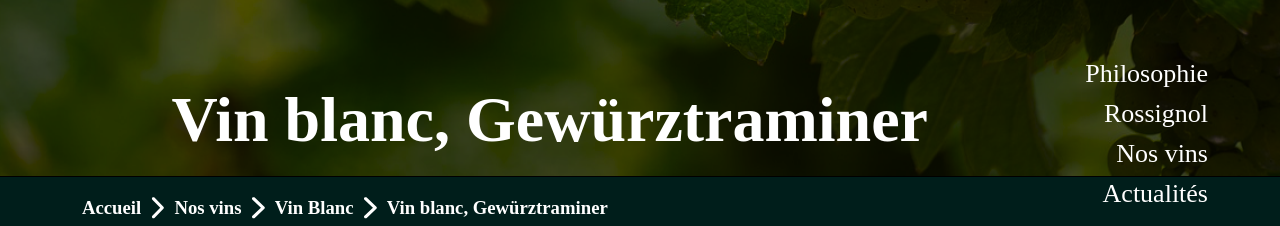
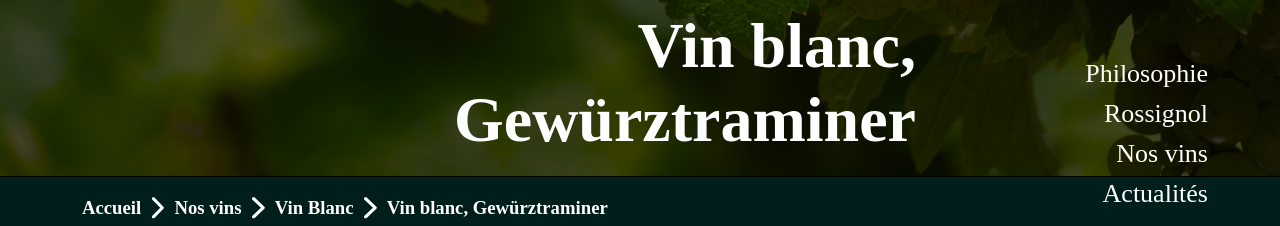
Before and after one commit to Chakow/Vin-Nature, a website built with Parcel: page src/détail-gewürztraminer.html in a window 1280 px wide. Shown: the part 123-349 px from the top of the page. Built offline with nearby package versions, Linux system fonts and the light colour scheme.

Commit message:
problème d'affichage reglé

```diff
--- a/src/détail-gewürztraminer.html
+++ b/src/détail-gewürztraminer.html
@@ -55,7 +55,11 @@
     </div>
 
     <div class="bannière-blanc">
-      <h1>Vin blanc, Gewürztraminer</h1>
+      <div class="container">
+        <div class="row">
+          <div class="col-10 offset-2"><h1>Vin blanc, Gewürztraminer</h1></div>
+        </div>
+      </div>
     </div>
     <div class="container">
       <div class="row">
```
Also changed, not shown: src/détail-pinot.html (+5 -1 lines).
